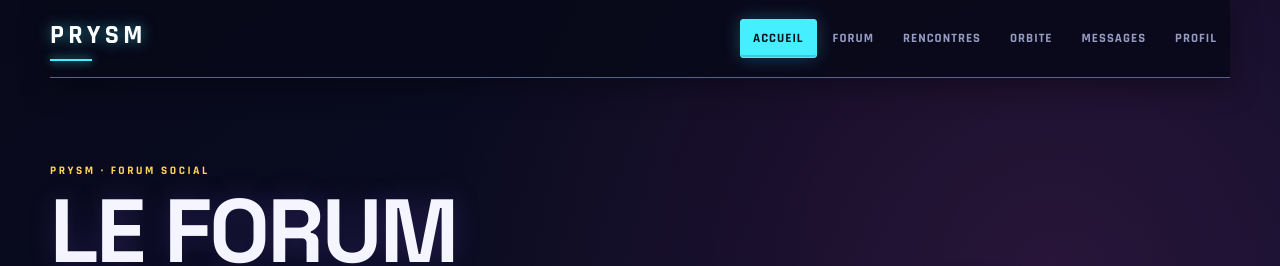
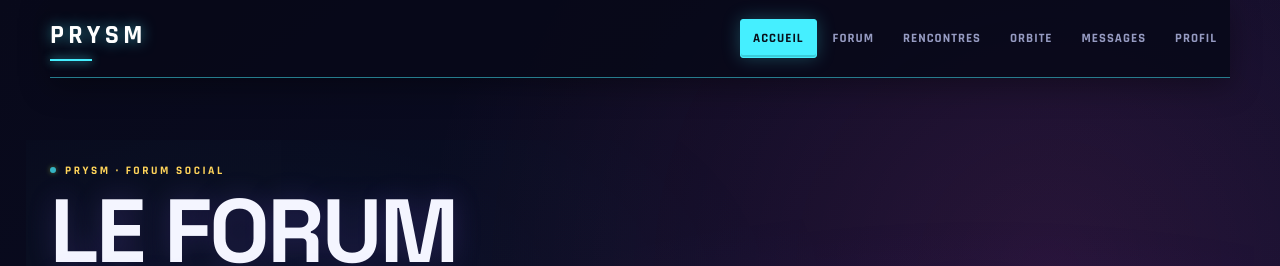
Before and after one commit to LadyOoscar/Prysm-forum, a Next.js app: page / in a window 1280 px wide. Shown: the top 266 px of the page. Built offline with nearby package versions, Linux system fonts and the light colour scheme; no server answers; the database is empty.

Commit message:
Polish PRYSM homepage cosmic arcade animations

```diff
--- a/app/globals.css
+++ b/app/globals.css
@@ -453,3 +453,40 @@ input:focus,textarea:focus,select:focus{box-shadow:0 0 0 2px rgba(69,239,255,.1)
   .cards .card:hover,.cards .card:focus-visible{transform:none}
   .section:before,.community-calendar:before{animation:none!important;opacity:.25}
 }
+
+
+/* PRYSM // final polish: restrained arcade feedback without changing layout */
+.hero{position:relative;isolation:isolate}
+.hero:before{
+  content:"";position:absolute;inset:8% -2% 5%;z-index:-1;pointer-events:none;
+  background:radial-gradient(ellipse at 78% 46%,rgba(139,98,255,.075),transparent 48%),
+    radial-gradient(ellipse at 18% 22%,rgba(69,239,255,.045),transparent 42%);
+  opacity:.8;animation:home-hero-breathe 11s ease-in-out infinite alternate;
+}
+.hero .eyebrow:before{
+  content:"";display:inline-block;width:6px;height:6px;margin:0 9px 1px 0;
+  border-radius:50%;background:var(--cyan);box-shadow:0 0 10px rgba(69,239,255,.8);
+  animation:home-status-pulse 3.2s ease-in-out infinite;
+}
+.home-orbit{transition:transform .4s cubic-bezier(.2,.7,.2,1),border-color .35s ease,box-shadow .35s ease}
+.home-orbit:hover,.home-orbit:focus-visible{transform:scale(1.018);outline:none}
+.hero .actions .button{position:relative;overflow:hidden}
+.hero .actions .button:after{
+  content:"";position:absolute;inset:0;pointer-events:none;opacity:0;
+  background:linear-gradient(110deg,transparent 20%,rgba(255,255,255,.14) 48%,transparent 72%);
+  transform:translateX(-120%);transition:transform .55s ease,opacity .2s ease;
+}
+.hero .actions .button:hover:after,.hero .actions .button:focus-visible:after{opacity:1;transform:translateX(120%)}
+.topbar nav a{transition:color .2s ease,border-color .2s ease,background .2s ease,box-shadow .2s ease}
+.topbar nav a:hover,.topbar nav a:focus-visible{box-shadow:0 0 15px rgba(69,239,255,.08);outline-color:var(--cyan)}
+@keyframes home-hero-breathe{from{opacity:.48}to{opacity:1}}
+@media(max-width:700px){
+  .hero:before{inset:2% 0 0;opacity:.6}
+  .home-orbit:hover,.home-orbit:focus-visible{transform:none}
+  .hero .actions .button:after{display:none}
+}
+@media(prefers-reduced-motion:reduce){
+  .hero:before,.hero .eyebrow:before{animation:none!important}
+  .home-orbit,.topbar nav a,.hero .actions .button:after{transition:none!important}
+  .home-orbit:hover,.home-orbit:focus-visible{transform:none}
+}
```
